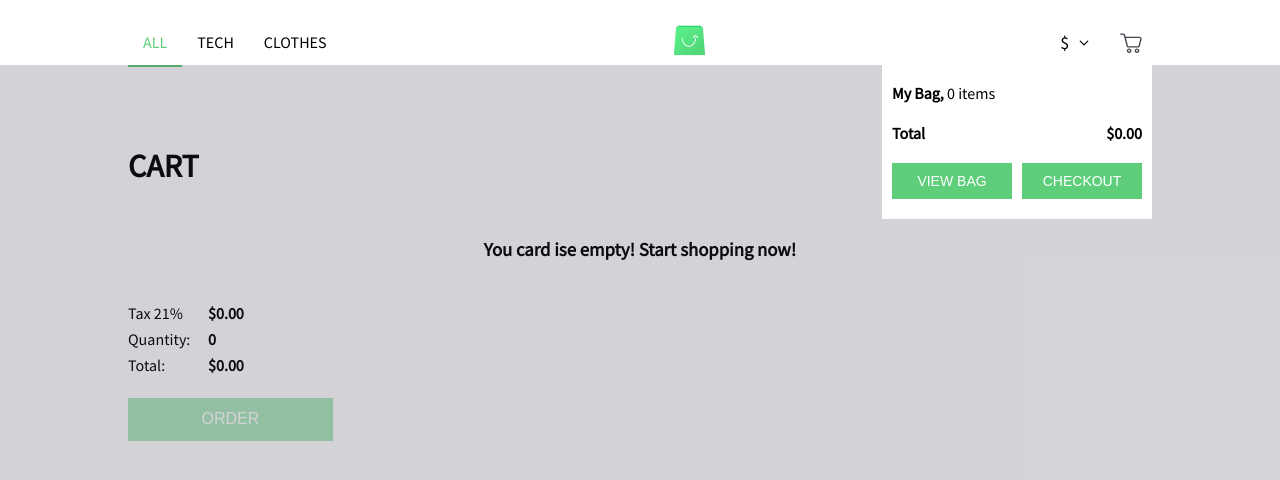
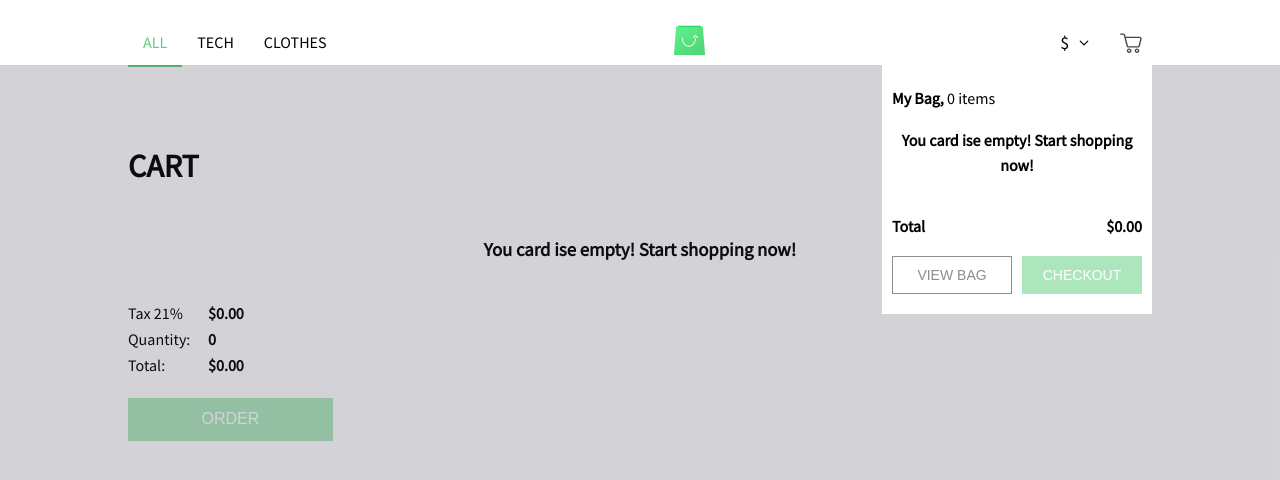
Before and after one commit to bobson/full_stack_front_end_scandi, a React (Create React App) app: page /cart in a window 1280 px wide. Both pictures are taken after a click on the icon 1131 px from the left and 42 px from the top of the page. Shown: the top 480 px of the page. Built offline with nearby package versions, Linux system fonts and the light colour scheme.

Commit message:
Update custom button

```diff
--- a/src/components/cart-dropdown/cart-dropdown-item/cart-dropdown-item.jsx
+++ b/src/components/cart-dropdown/cart-dropdown-item/cart-dropdown-item.jsx
@@ -73,7 +73,7 @@ export default class CartDropdownItem extends Component {
           <div className="quantity">
             <span
               onClick={() => {
-                addToCart(cartItem, cartItem.selectedAttributes);
+                addToCart(cartItem, selectedAttributes);
               }}
               className="quantity-button"
             >
--- a/src/components/cart-dropdown/cart-dropdown.jsx
+++ b/src/components/cart-dropdown/cart-dropdown.jsx
@@ -20,10 +20,15 @@ export default class CartDropdown extends Component {
 
     return (
       <div className="cart-dropdown-container">
-        <p className="bag">
+        <h4 className="bag">
           <span>My Bag, </span>
           <span>{cartCount} items</span>
-        </p>
+          {!cartItems.length && (
+            <p className="empty-cart">
+              You card ise empty! Start shopping now!
+            </p>
+          )}
+        </h4>
         {cartItems?.map((cartItem) => (
           <CartDropdownItem
             key={cartItem.id}
@@ -42,9 +47,11 @@ export default class CartDropdown extends Component {
         </div>
         <div className="dropdown-buttons">
           <Link to="cart" onClick={handleDropdownCart}>
-            <CustomButton>VIEW BAG</CustomButton>
+            <CustomButton inverted="true" disabled={!cartItems.length}>
+              VIEW BAG
+            </CustomButton>
           </Link>
-          <CustomButton>CHECKOUT</CustomButton>
+          <CustomButton disabled={!cartItems.length}>CHECKOUT</CustomButton>
         </div>
       </div>
     );
--- a/src/components/cart-dropdown/styles.scss
+++ b/src/components/cart-dropdown/styles.scss
@@ -15,10 +15,10 @@
     font-size: 16px;
   }
 
-  p {
+  h4 {
     span {
-      &:first-child {
-        font-weight: 700;
+      &:nth-child(2) {
+        font-weight: 400;
       }
     }
   }
@@ -35,6 +35,10 @@
 
     a {
       width: 48%;
+
+      &:hover {
+        cursor: initial;
+      }
       button {
         width: 100%;
       }
--- a/src/components/custom-button/custom-button.jsx
+++ b/src/components/custom-button/custom-button.jsx
@@ -4,13 +4,16 @@ import "./styles.scss";
 
 export default class CustomButton extends Component {
   render() {
-    const { onClick, disabled, children, style } = this.props;
+    const { onClick, disabled, children, style, inverted } = this.props;
     return (
       <button
         onClick={onClick}
-        className="add-to-cart-button"
+        className={
+          inverted ? "add-to-cart-button inverted" : "add-to-cart-button"
+        }
         disabled={disabled}
         style={style}
+        inverted={inverted}
       >
         {children}
       </button>
--- a/src/components/custom-button/styles.scss
+++ b/src/components/custom-button/styles.scss
@@ -34,4 +34,35 @@
       box-shadow: none;
     }
   }
+
+  &.inverted {
+    background-color: #ffffff;
+    color: #1d1f22;
+    border: 1px solid #1d1f22;
+
+    &:hover {
+      box-shadow: 0px 15px 25px -5px rgba(#1d1f22, 40%);
+    }
+
+    &:active {
+      box-shadow: 0px 4px 8px rgba(#1d1f22, 30%);
+      transform: scale(0.95);
+    }
+
+    &:disabled {
+      cursor: initial;
+      opacity: 0.5;
+
+      &:hover {
+        box-shadow: none;
+        cursor: inherit;
+      }
+
+      &:active {
+        transform: none;
+        box-shadow: none;
+        cursor: inherit;
+      }
+    }
+  }
 }
--- a/src/components/product-description/product-description.jsx
+++ b/src/components/product-description/product-description.jsx
@@ -9,6 +9,7 @@ import "./styles.scss";
 import AttributesForm from "../attributes-form/attributes-form";
 import CustomButton from "../custom-button/custom-button";
 import { CartContext } from "../../context/cartContext";
+import Spinner from "../spinner/spinner";
 
 export default class ProductDescription extends Component {
   static contextType = CartContext;
@@ -76,7 +77,7 @@ export default class ProductDescription extends Component {
     const { selectedCurrency } = this.context.state;
 
     const { name, attributes, description, gallery, prices, brand } = product;
-    if (this.state.loading) return <p>Loading...</p>;
+    if (this.state.loading) return <Spinner />;
     return (
       <div className="product-page-container">
         <div className="images-container">
--- a/src/components/product-card/product-cart.jsx
+++ b/src/components/product-listing/product-card/product-cart.jsx
@@ -1,8 +1,8 @@
 import { Component } from "react";
 import { Link } from "react-router-dom";
-import { CartContext } from "../../context/cartContext";
-import { ReactComponent as EmptyCart } from "../../assets/Empty Cart.svg";
-import CustomButton from "../custom-button/custom-button";
+import { CartContext } from "../../../context/cartContext";
+import { ReactComponent as EmptyCart } from "../../../assets/Empty Cart.svg";
+import CustomButton from "../../custom-button/custom-button";
 
 import "./styles.scss";
 
--- a/src/components/product-listing/product-listing.jsx
+++ b/src/components/product-listing/product-listing.jsx
@@ -2,7 +2,8 @@ import { Component } from "react";
 import { client } from "../../apollo/client";
 
 import { getProductsByCategory } from "../../apollo/queries";
-import ProductCard from "../product-card/product-cart";
+import Spinner from "../spinner/spinner";
+import ProductCard from "./product-card/product-cart";
 
 import "./styles.scss";
 
@@ -36,7 +37,7 @@ class ProductListing extends Component {
   render() {
     const { products, loading } = this.state;
 
-    if (loading) return <p>Loading</p>;
+    if (loading) return <Spinner />;
 
     return (
       <div className="products-container">
--- /dev/null
+++ b/src/components/spinner/spinner.jsx
@@ -0,0 +1,13 @@
+import { Component } from "react";
+
+import "./styles.scss";
+
+export default class Spinner extends Component {
+  render() {
+    return (
+      <div className="spinner-overlay">
+        <div className="spinner-container" />
+      </div>
+    );
+  }
+}
--- /dev/null
+++ b/src/components/spinner/styles.scss
@@ -0,0 +1,28 @@
+.spinner-overlay {
+  height: 60vh;
+  width: 100%;
+  display: flex;
+  justify-content: center;
+  align-items: center;
+
+  .spinner-container {
+    display: inline-block;
+    width: 80px;
+    height: 80px;
+    border: 3px solid rgba(195, 195, 195, 0.6);
+    border-radius: 50%;
+    border-top-color: #636767;
+    animation: spin 1s ease-in-out infinite;
+    -webkit-animation: spin 1s ease-in-out infinite;
+    @keyframes spin {
+      to {
+        -webkit-transform: rotate(360deg);
+      }
+    }
+    @-webkit-keyframes spin {
+      to {
+        -webkit-transform: rotate(360deg);
+      }
+    }
+  }
+}
--- a/src/context/cartContext.jsx
+++ b/src/context/cartContext.jsx
@@ -102,7 +102,8 @@ export class CartProvider extends Component {
       );
     }
 
-    this.setState(
+    // Not existing item
+    return this.setState(
       {
         cartItems: [
           ...cartItems,
@@ -169,10 +170,6 @@ export class CartProvider extends Component {
     );
   };
 
-  // componentDidMount() {
-  //   this.setState({ cartItems: this.getLocalData() });
-  // }
-
   componentDidUpdate(_prevProps, prevState) {
     if (this.state.selectedCurrency.label !== prevState.selectedCurrency.label)
       this.updateTotalPrice();
```
Also changed, not shown: src/components/product-listing/product-card/styles.scss (renamed from src/components/product-card/styles.scss).
